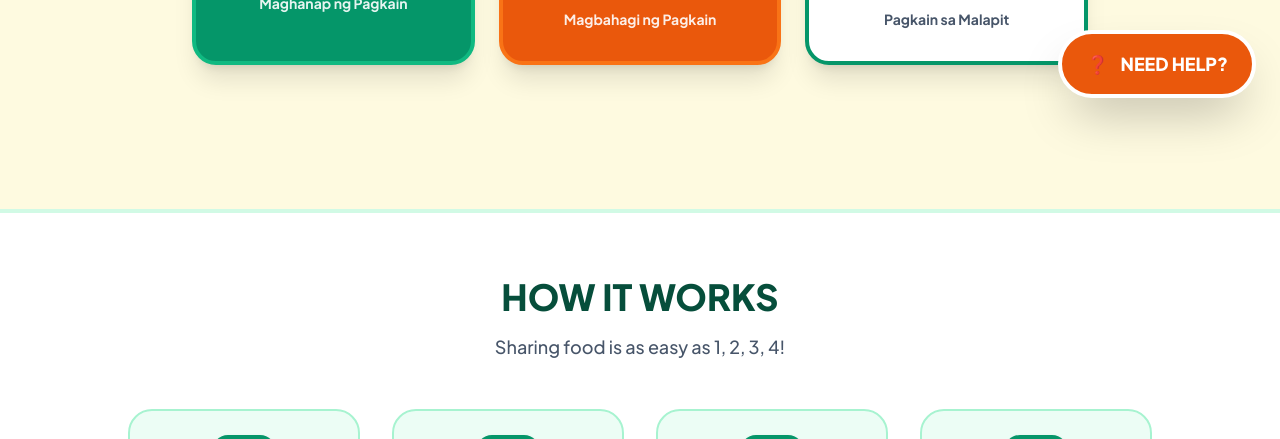
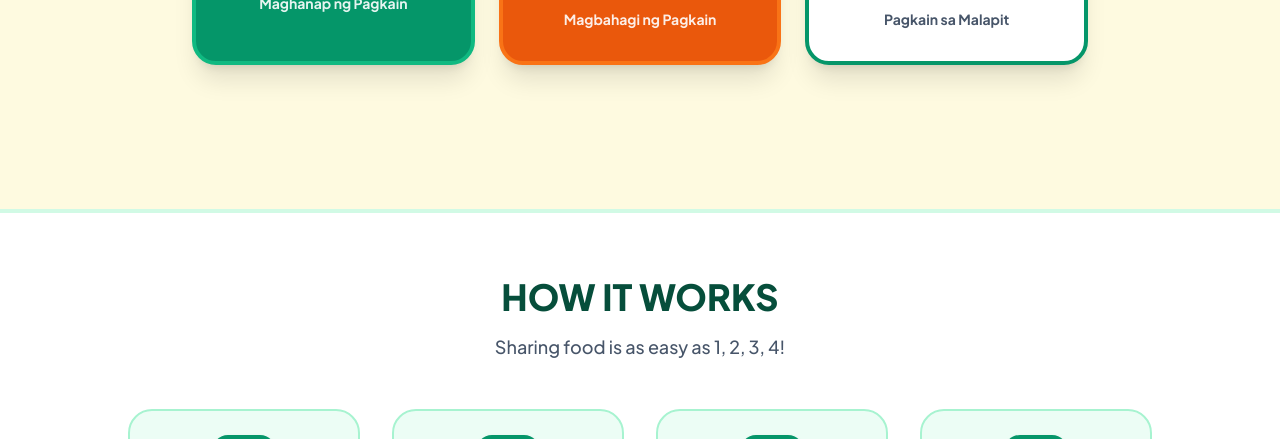
Before and after one commit to chrlmgnadona-creator/FoodRescuePH, a plain HTML site: page index.html in a window 1280 px wide. Shown: the part 661-1100 px from the top of the page. Drawn offline with nearby package versions, Linux system fonts and the light colour scheme.

Commit message:
Update index.html

```diff
--- a/index.html
+++ b/index.html
@@ -183,14 +183,6 @@
         </section>
     </main>
 
-    <!-- Help Floating Button & Footer -->
-    <div class="fixed bottom-6 right-6 z-50">
-        <button onclick="openHelpModal()" class="bg-orange-600 hover:bg-orange-700 text-white font-extrabold px-6 py-4 rounded-full shadow-2xl flex items-center space-x-3 text-lg border-4 border-white animate-bounce">
-            <span>❓</span>
-            <span>NEED HELP?</span>
-        </button>
-    </div>
-
     <!-- Help Modal -->
     <div id="help-modal" class="fixed inset-0 bg-black/60 backdrop-blur-sm z-50 hidden flex items-center justify-center p-4">
         <div class="bg-white rounded-3xl max-w-lg w-full p-6 sm:p-8 shadow-2xl relative border-4 border-emerald-600">
```
